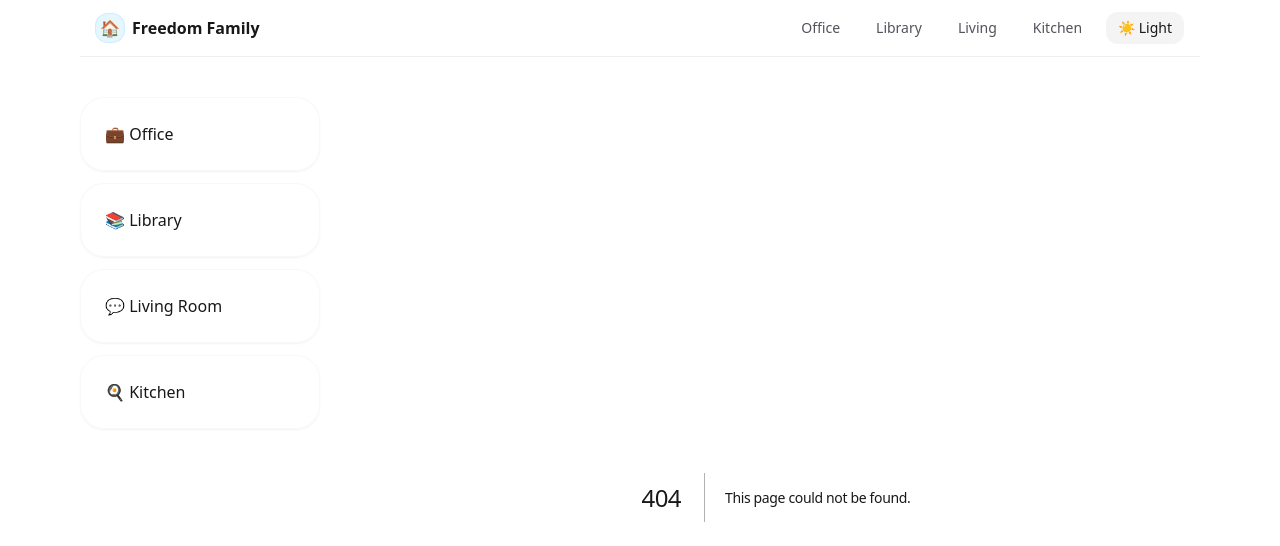
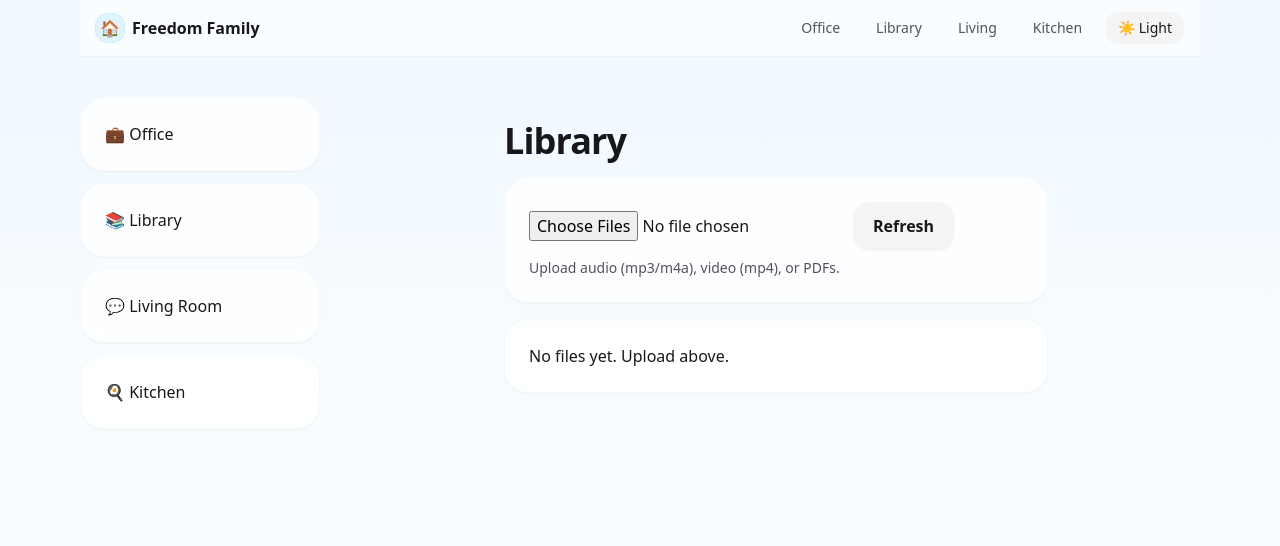
Before and after one commit to talormayde/Freedomfamily, a Next.js app: page /library in a window 1280 px wide. Before the commit this address had no page. Shown: the top 546 px of the page. Built offline with nearby package versions, Linux system fonts and the light colour scheme; no server answers.

Commit message:
Update and rename Page.tsx to page.tsx

```diff
--- a/app/library/Page.tsx
+++ /dev/null
@@ -1,32 +0,0 @@
-'use client';
-import Link from 'next/link';
-import { Card, Page } from '@/components/ui';
-
-export default function LibraryHome() {
-  return (
-    <Page>
-      <h1>Library</h1>
-      <div className="mt-4 grid gap-4">
-        <Card>
-          <div className="flex items-center justify-between">
-            <div>
-              <h3 className="text-lg font-semibold">Training Videos</h3>
-              <p className="text-sm text-zinc-600 dark:text-zinc-300">Watch, rewatch, and track progress.</p>
-            </div>
-            <Link href="#" className="btn bg-sky-600 text-white">Open</Link>
-          </div>
-        </Card>
-
-        <Card>
-          <div className="flex items-center justify-between opacity-90">
-            <div>
-              <h3 className="text-lg font-semibold">Playbooks</h3>
-              <p className="text-sm text-zinc-600 dark:text-zinc-300">Scripts, tools, and best practices.</p>
-            </div>
-            <span className="btn bg-zinc-100 dark:bg-zinc-800">Soon</span>
-          </div>
-        </Card>
-      </div>
-    </Page>
-  );
-}
--- /dev/null
+++ b/app/library/page.tsx
@@ -0,0 +1,88 @@
+'use client';
+import { useEffect, useState } from 'react';
+import { Page, Card } from '@/components/ui';
+import { supabaseBrowser } from '@/lib/supabase-browser';
+
+type Item = { name: string; url?: string };
+
+export default function LibraryHome() {
+  const supa = supabaseBrowser();
+  const [uid, setUid] = useState<string | null>(null);
+  const [files, setFiles] = useState<Item[]>([]);
+  const [uploading, setUploading] = useState(false);
+
+  useEffect(() => {
+    (async () => {
+      const { data: { session } } = await supa.auth.getSession();
+      setUid(session?.user?.id ?? null);
+      await refresh();
+    })();
+  }, []);
+
+  const refresh = async () => {
+    const { data } = await supa.storage.from('library').list('', { limit: 1000, sortBy: { column: 'created_at', order: 'desc' } });
+    const rows = (data ?? []).map(x => ({ name: x.name }));
+    // If bucket is public, we can prebuild URLs
+    const withUrls = await Promise.all(rows.map(async r => {
+      const { data } = supa.storage.from('library').getPublicUrl(r.name);
+      return { ...r, url: data.publicUrl };
+    }));
+    setFiles(withUrls);
+  };
+
+  const onUpload = async (e: React.ChangeEvent<HTMLInputElement>) => {
+    if (!e.target.files?.length) return;
+    setUploading(true);
+    for (const file of Array.from(e.target.files)) {
+      const path = `${Date.now()}_${file.name}`;
+      const { error } = await supa.storage.from('library').upload(path, file, { upsert: false });
+      if (error) alert(error.message);
+    }
+    setUploading(false);
+    await refresh();
+  };
+
+  return (
+    <Page>
+      <h1>Library</h1>
+
+      <Card className="mt-4">
+        <div className="flex flex-wrap items-center gap-3">
+          <input type="file" multiple onChange={onUpload} className="block" />
+          <button onClick={refresh} className="btn bg-zinc-100 dark:bg-zinc-800">{uploading ? 'Uploading…' : 'Refresh'}</button>
+        </div>
+        <p className="mt-2 text-sm text-zinc-600 dark:text-zinc-300">Upload audio (mp3/m4a), video (mp4), or PDFs.</p>
+      </Card>
+
+      <div className="mt-4 grid gap-4">
+        {files.map(f => {
+          const lower = f.name.toLowerCase();
+          const isAudio = /\.(mp3|m4a|wav|ogg)$/.test(lower);
+          const isVideo = /\.(mp4|webm|mov)$/.test(lower);
+          const isPDF   = /\.pdf$/.test(lower);
+
+          return (
+            <Card key={f.name} className="overflow-hidden">
+              <div className="flex items-center justify-between">
+                <div>
+                  <div className="font-medium">{f.name}</div>
+                  {f.url && <a href={f.url} target="_blank" className="text-sm text-sky-700">Open</a>}
+                </div>
+              </div>
+              {isAudio && f.url && <audio controls src={f.url} className="mt-3 w-full" />}
+              {isVideo && f.url && <video controls src={f.url} className="mt-3 w-full rounded-xl" />}
+              {isPDF && f.url && (
+                <div className="mt-3">
+                  <iframe src={f.url} className="w-full h-96 rounded-xl" />
+                </div>
+              )}
+            </Card>
+          );
+        })}
+        {files.length === 0 && (
+          <Card>No files yet. Upload above.</Card>
+        )}
+      </div>
+    </Page>
+  );
+}
```
